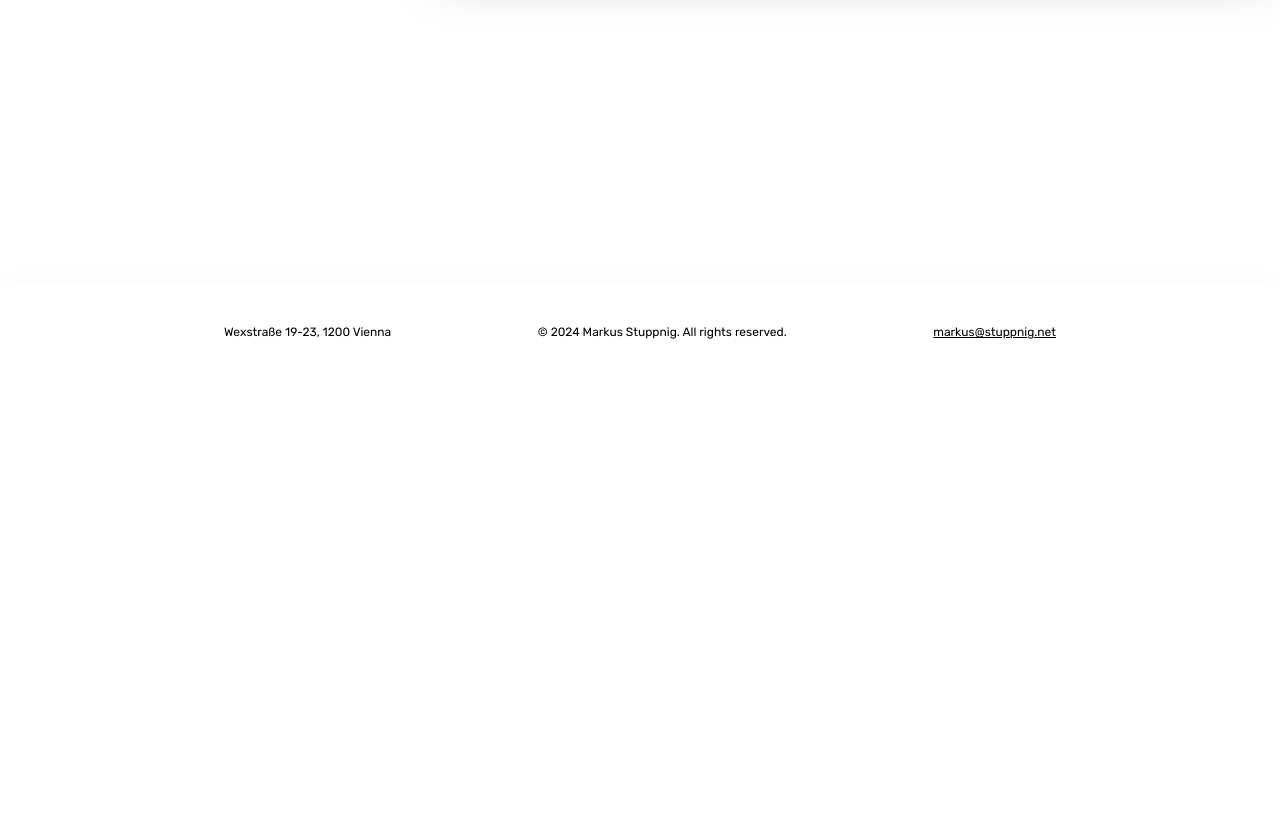
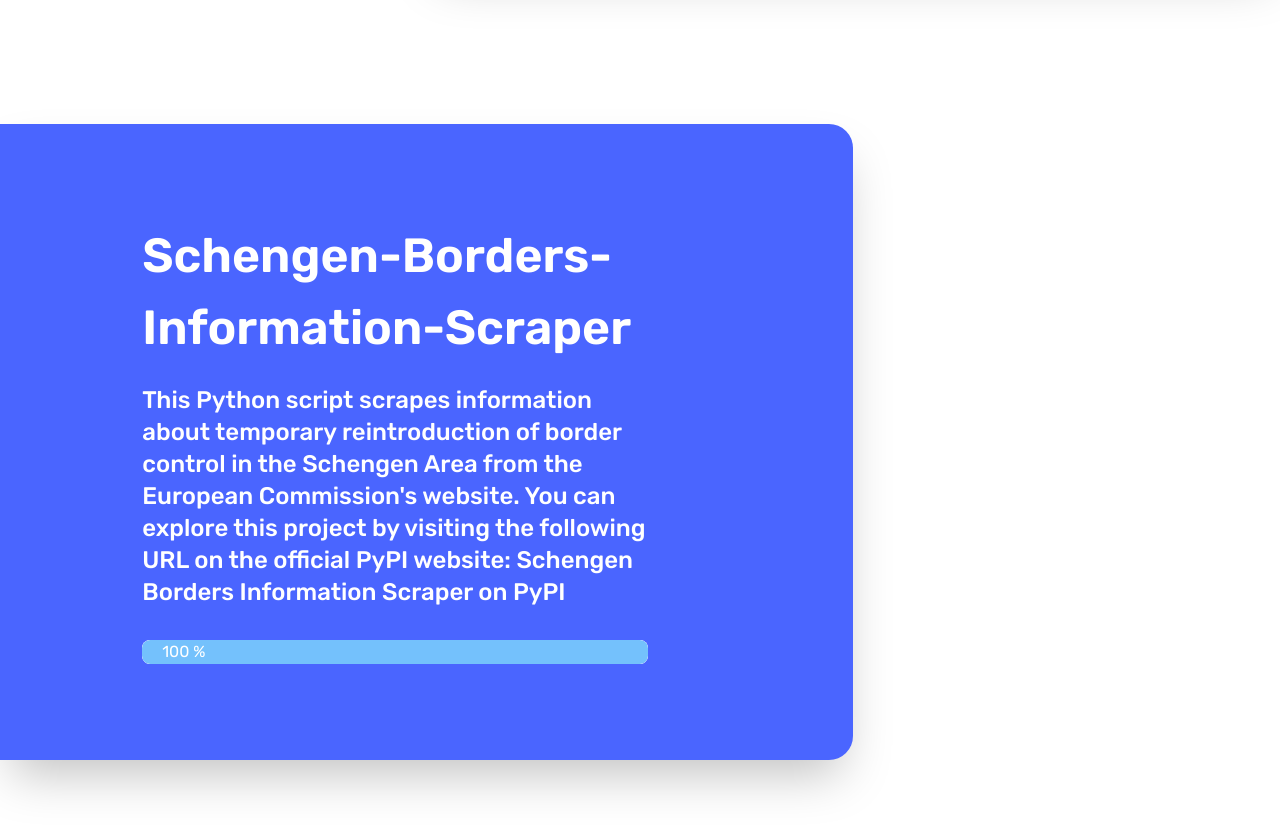
Before and after one commit to Markus-Stuppnig/Website, a Next.js app: page /projects in a window 1280 px wide. Shown: the part 2400-3232 px from the top of the page. Before the commit the page ends 2780 px from the top, so only its background shows below. Built offline with nearby package versions, Linux system fonts and the light colour scheme.

Commit message:
Adds project: Schengen-Borders-Information-Scraper

```diff
--- a/components/Projects/Projects.tsx
+++ b/components/Projects/Projects.tsx
@@ -19,28 +19,47 @@
 		<SectionDivider />
 		<div className="grid grid-cols-3">
 			<div className="col-span-3 md:col-span-2 bg-secondary shadow-2xl text-mywhite py-[6rem] grid grid-cols-12 md:rounded-r-3xl">
-				<Link href={projectsData[0].link} target="_blank" className="col-start-2 md:col-start-3 col-span-10 md:col-span-8 flex flex-col">
-					<SectionHeading additional="font-semibold mb-5" textColor="text-mywhite">{projectsData[0].title}</SectionHeading>
+				<div className="col-start-2 md:col-start-3 col-span-10 md:col-span-8 flex flex-col">
+					<Link href={projectsData[0].link} target="_blank">
+						<SectionHeading additional="font-semibold mb-5" textColor="text-mywhite">{projectsData[0].title}</SectionHeading>
+					</Link>
 					<div className="w-full grid grid-cols-9">
 						<div className="col-start-1 col-span-8 flex flex-col">
 							<p className="font-medium text-2xl mb-[2rem]" dangerouslySetInnerHTML={{ __html: projectsData[0].description }} />
 							<Progressbar number={projectsData[0].progress} colorDone={"bg-primary"} colorNot={"#fff"} height={"[1.5rem]"} opacityDone={"40"} opacityNot={"20"} />
 						</div>
 					</div>
-				</Link>
+				</div>
 			</div>
 		</div>
 		<div className="grid grid-cols-3 mt-[10rem]">
 			<div className="col-span-3 md:col-start-2 md:col-span-2 bg-secondary shadow-2xl text-mywhite py-[6rem] grid grid-cols-12 md:rounded-l-3xl">
-				<Link href={projectsData[1].link} target="_blank" className="col-start-2 md:col-start-3 col-span-10 md:col-span-8 flex flex-col">
-					<SectionHeading additional="font-semibold mb-5" textColor="text-mywhite">{projectsData[1].title}</SectionHeading>
+				<div className="col-start-2 md:col-start-3 col-span-10 md:col-span-8 flex flex-col">
+					<Link href={projectsData[1].link} target="_blank">
+						<SectionHeading additional="font-semibold mb-5" textColor="text-mywhite">{projectsData[1].title}</SectionHeading>
+					</Link>
 					<div className="w-full grid grid-cols-9">
 						<div className="col-start-1 col-span-8 flex flex-col">
 							<p className="font-medium text-2xl mb-[2rem]" dangerouslySetInnerHTML={{ __html: projectsData[1].description }} />
 							<Progressbar number={projectsData[1].progress} colorDone={"bg-primary"} colorNot={"#fff"} height={"[1.5rem]"} opacityDone={"40"} opacityNot={"20"} />
 						</div>
 					</div>
-				</Link>
+				</div>
+			</div>
+		</div>
+		<div className="grid grid-cols-3 mt-[10rem]">
+			<div className="col-span-3 md:col-span-2 bg-secondary shadow-2xl text-mywhite py-[6rem] grid grid-cols-12 md:rounded-r-3xl">
+				<div className="col-start-2 md:col-start-3 col-span-10 md:col-span-8 flex flex-col">
+					<Link href={projectsData[2].link} target="_blank">
+						<SectionHeading additional="font-semibold mb-5" textColor="text-mywhite">{projectsData[2].title}</SectionHeading>
+					</Link>
+					<div className="w-full grid grid-cols-9">
+						<div className="col-start-1 col-span-8 flex flex-col">
+							<p className="font-medium text-2xl mb-[2rem]" dangerouslySetInnerHTML={{ __html: projectsData[2].description }} />
+							<Progressbar number={projectsData[2].progress} colorDone={"bg-primary"} colorNot={"#fff"} height={"[1.5rem]"} opacityDone={"40"} opacityNot={"20"} />
+						</div>
+					</div>
+				</div>
 			</div>
 		</div>
 	</section>
--- a/components/Projects/projectsData.tsx
+++ b/components/Projects/projectsData.tsx
@@ -44,24 +44,18 @@
       "In the beginning of 2023 I deeply looked into Windows and its security vulnerabilities."
     ]
   },
-  // {
-  //   title: "VSA",
-  //   description: [
-  //     "Phanto is a utility that specializes in UAC bypass and privilege escalation, enabling it to bypass User Account Control on Windows 10 and 11 systems and attain Administrator privileges.",
-  //     "In the absence of administrative privileges, Phanto.exe attempts to elevate its own permissions by attempting to execute itself using the administrator token and gain administrator privileges, all without triggering UAC prompts.",
-  //     "This type of attack is called a UAC bypass."
-  //   ],
-  //   projectDone: false,
-  //   startDate: new Date("2023-01-0T00:00:00.000Z"),
-  //   latestVersion: "1.0",
-  //   links: [
-  //     "https://github.com/Markus-Stuppnig/Phanto",
-  //   ],
-  //   progress: 40,
-  //   incentive: [
-  //     "In the beginning of 2023 I deeply looked into Windows and its security vulnerabilities."
-  //   ]
-  // },
-  //Schengen-Borders-Information-Scraper
+  {
+    title: "Schengen-Borders-Information-Scraper",
+    description: "This Python script scrapes information about temporary reintroduction of border control in the Schengen Area from the <a href='https://home-affairs.ec.europa.eu/policies/schengen-borders-and-visa/schengen-area/temporary-reintroduction-border-control_en' target='_blank'>European Commission's website</a>. You can explore this project by visiting the following URL on the official PyPI website: <a href='https://pypi.org/project/Schengen-Borders-Information-Scraper/' target='_blank'>Schengen Borders Information Scraper on PyPI</a>",
+    projectDone: true,
+    startDate: new Date("2023-01-0T00:00:00.000Z"),
+    latestVersion: "0.0.1",
+    link: "https://pypi.org/project/Schengen-Borders-Information-Scraper/",
+    progress: 100,
+    incentive: [
+      "TODO"
+    ]
+  },
+  //VSA
   //Promodoro Logger
 ] as const;
--- a/components/Recommendations/Recommendations.tsx
+++ b/components/Recommendations/Recommendations.tsx
@@ -18,8 +18,8 @@
 			<SectionDivider height="h-[1rem] md:h-[4rem]" />
 
 			{recommendationsData.map((recommendation, index) => (
-				<div style={{ perspective: "1000px" }} key={`recommendation${index}`} className="flex flex-col w-full justify-center items-center bg-secondary shadow shadow-3xl pt-[6rem] py-[1.4rem] text-white">
-					<div style={{ transform: "rotate3d(1, 0, 0, 10deg)", transformStyle: "preserve-3d" }} className="flex flex-col items-center justify-center w-11/12 md:w-[45rem] lg:w-[60rem] bg-white rounded-t-3xl shadow-xl backdrop-filter backdrop-blur-lg bg-opacity-20">
+				<div key={`recommendation${index}`} className="flex flex-col w-full justify-center items-center bg-secondary shadow shadow-3xl py-[6rem] text-white">
+					<div className="flex flex-col items-center justify-center w-11/12 md:w-[45rem] lg:w-[60rem] bg-white rounded-3xl shadow-xl backdrop-filter backdrop-blur-lg bg-opacity-20">
 						<div className="flex flex-col ml-[3rem] text-start">
 							<div className="flex flex-row mt-10 justify-between">
 								<Link href={recommendation.person.link} target="_blank" className="flex flex-row">
```
